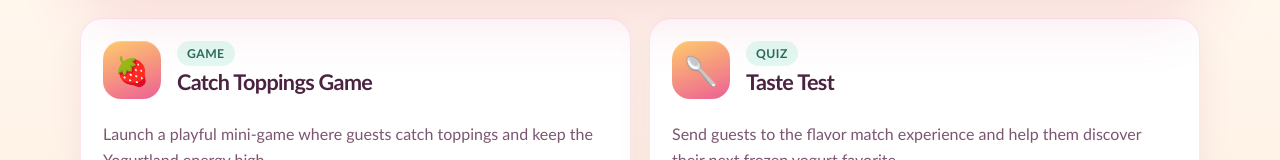
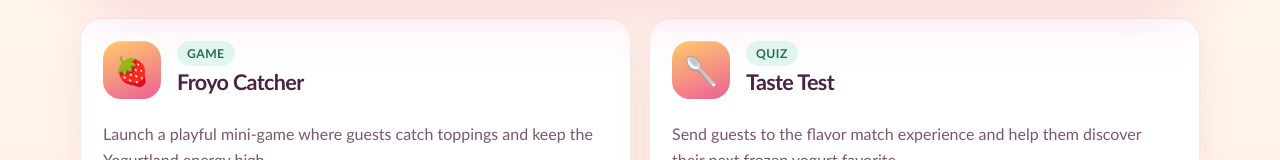
Before and after one commit to sowon23sowon23-coder/hub, a plain HTML site: page index.html in a window 1280 px wide. Shown: the part 342-502 px from the top of the page. Drawn offline with Linux system fonts and the light colour scheme.

Commit message:
Rename catch toppings card to froyo catcher

```diff
--- a/index.html
+++ b/index.html
@@ -377,7 +377,7 @@
       {
         icon: "🍓",
         badge: "Game",
-        title: "Catch Toppings Game",
+        title: "Froyo Catcher",
         description: "Launch a playful mini-game where guests catch toppings and keep the Yogurtland energy high.",
         ctaLabel: "Play the Game",
         href: "https://yl-froyo-catcher.vercel.app/" // CHANGE PAGE LINK: replace with the existing Catch Toppings Game page URL
```
